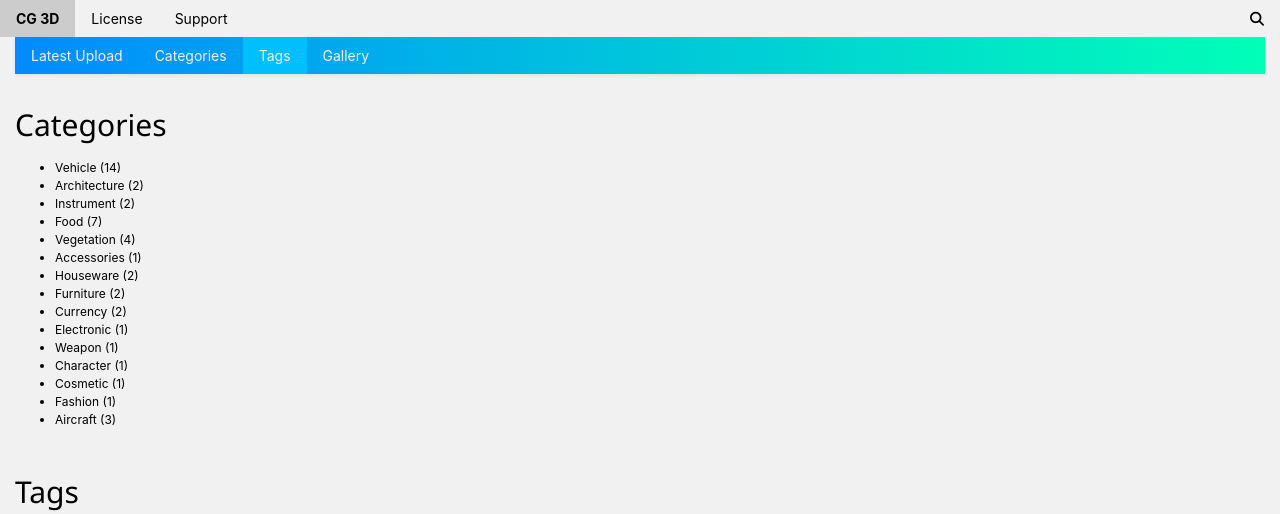
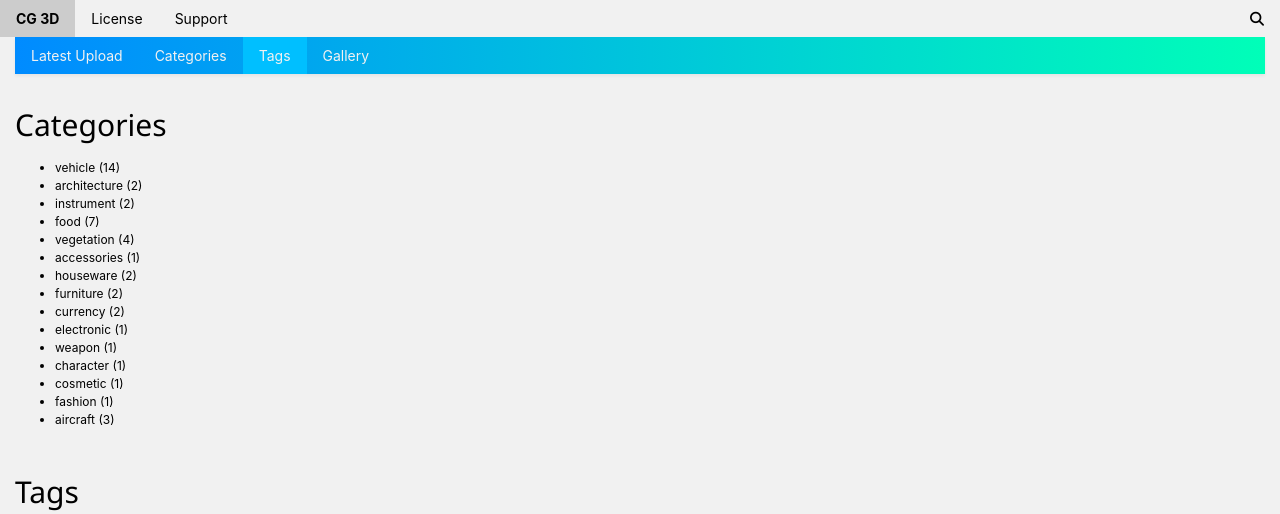
Before and after one commit to artslinux/zltzkjkl0emxcajsghsqi6wv479to0emgeyrcryesou, a Jekyll site: the page built from npr.html, in a window 1280 px wide and 900 px high. Shown: the top 514 px of the window. Built offline with Jekyll 4.4.1, drawn with Linux system fonts in a browser that asks for light colours; nearby versions of some CDN libraries.

Commit message:
Update npr.html

```diff
--- a/npr.html
+++ b/npr.html
@@ -19,7 +19,7 @@ title: NPR
     {% endfor %}
   {% else %}
     {% for models in categories_list %}
-      <li><a href="{{ models[0] | downcase }}">{{ models[0] | capitalize }} ({{ models[1].size }})</a></li>
+      <li><a href="{{ models[0] | downcase }}">{{ models[0] | downcase }} ({{ models[1].size }})</a></li>
     {% endfor %}
   {% endif %}
 {% assign categories_list = nil %}
```
